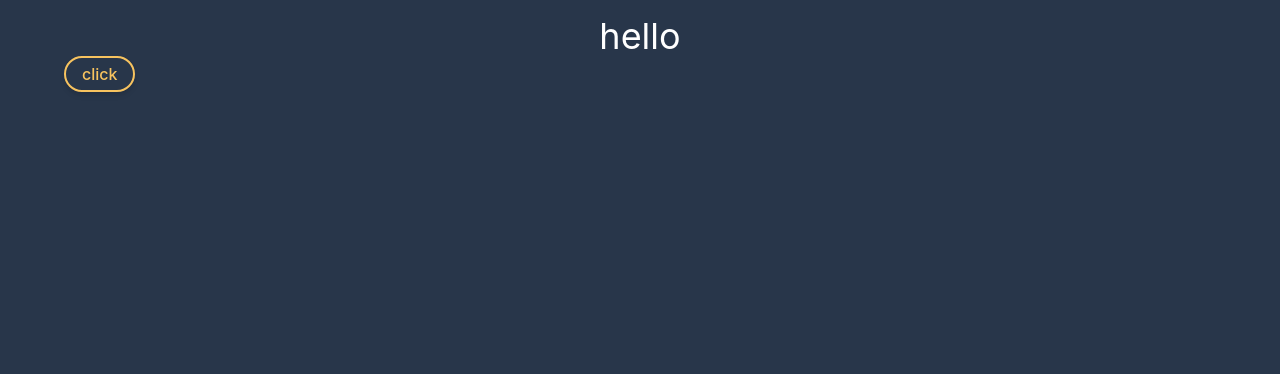
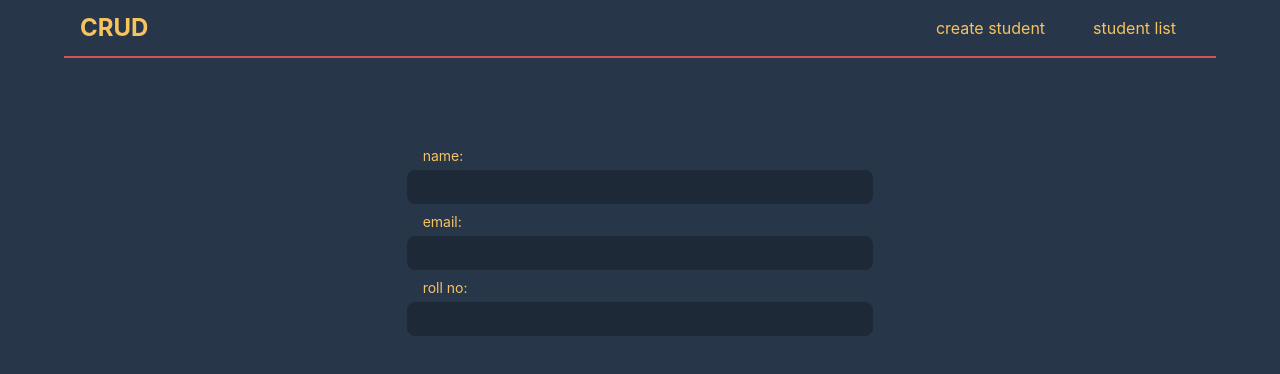
Before and after one commit to swekiiz/react-vite-crud-101, a React (Vite) app: page /create-student in a window 1280 px wide. Shown: the top 374 px of the page. Built offline with nearby package versions, Linux system fonts and the light colour scheme.

Commit message:
create form

```diff
--- /dev/null
+++ b/src/components/form/CreateStudentForm.tsx
@@ -0,0 +1,40 @@
+import React, { useState } from 'react';
+import { FormInput } from 'components/input';
+
+export const CreateStudentForm: React.FC = (): JSX.Element => {
+  const [name, setName] = useState<string>('');
+  const [email, setEmail] = useState<string>('');
+  const [rollNo, setRollNo] = useState<string>('');
+
+  const handleSubmit = () => {};
+
+  const inputClassStyle = 'my-2';
+
+  return (
+    <div className="w-full sm:w-9/12 lg:w-5/12">
+      <form onSubmit={handleSubmit}>
+        <FormInput
+          className={inputClassStyle}
+          label="name"
+          type="text"
+          value={name}
+          onChange={(e) => setName(e.target.value)}
+        />
+        <FormInput
+          className={inputClassStyle}
+          label="email"
+          type="text"
+          value={email}
+          onChange={(e) => setEmail(e.target.value)}
+        />
+        <FormInput
+          className={inputClassStyle}
+          label="roll no"
+          type="text"
+          value={rollNo}
+          onChange={(e) => setRollNo(e.target.value)}
+        />
+      </form>
+    </div>
+  );
+};
--- /dev/null
+++ b/src/components/form/index.ts
@@ -0,0 +1 @@
+export { CreateStudentForm } from './CreateStudentForm';
--- /dev/null
+++ b/src/components/input/FormInput.tsx
@@ -0,0 +1,26 @@
+import React from 'react';
+
+interface IFormInput extends React.InputHTMLAttributes<HTMLInputElement> {
+  className?: string;
+  label?: string;
+}
+
+export const FormInput: React.FC<IFormInput> = ({
+  className,
+  label = '',
+  ...rest
+}: IFormInput): JSX.Element => {
+  return (
+    <div className={className}>
+      <label>
+        <span className="text-primary block mb-1 pl-4 text-left text-sm">{label}:</span>
+        <input
+          className={`w-full px-4 py-1 bg-darkest border outline-none border-darkest focus:border-primary rounded-lg text-base text-tertiary`}
+          {...rest}
+        />
+      </label>
+    </div>
+  );
+};
+
+export default FormInput;
--- /dev/null
+++ b/src/components/input/index.ts
@@ -0,0 +1 @@
+export { FormInput } from './FormInput';
--- /dev/null
+++ b/src/components/navbar/HeaderNavbar.tsx
@@ -0,0 +1,36 @@
+import React from 'react';
+import { Link } from 'react-router-dom';
+
+export const HeaderNavbar: React.FC = (): JSX.Element => {
+  const routes = [
+    {
+      text: 'create student',
+      path: '/create-student',
+    },
+    {
+      text: 'student list',
+      path: '/student-list',
+    },
+  ];
+
+  return (
+    <nav className="border-secondary px-4 w-full border-b-2">
+      <div className="flex items-center justify-between">
+        <div className="m-0 p-0 border-0">
+          <Link to={'/'}>
+            <button className="text-primary text-center text-2xl font-bold">CRUD</button>
+          </Link>
+        </div>
+        <div>
+          {routes.map(({ path, text }, key) => (
+            <Link key={key} to={path}>
+              <button className="text-primary hover:bg-secondary px-6 py-4 hover:text-white bg-transparent transition-all duration-200 ease-in-out">
+                {text}
+              </button>
+            </Link>
+          ))}
+        </div>
+      </div>
+    </nav>
+  );
+};
--- /dev/null
+++ b/src/components/navbar/index.ts
@@ -0,0 +1 @@
+export { HeaderNavbar as Navbar } from './HeaderNavbar';
--- a/src/layouts/DesktopWrapper.tsx
+++ b/src/layouts/DesktopWrapper.tsx
@@ -1,5 +1,7 @@
 import React, { ReactNode } from 'react';
 import { Helmet } from 'react-helmet';
+import { Navbar } from 'components/navbar';
+
 interface IDesktopWrapper {
   children?: ReactNode;
   title?: string;
@@ -10,12 +12,13 @@ const DesktopWrapper: React.FC<IDesktopWrapper> = ({
   title,
 }: IDesktopWrapper): JSX.Element => {
   return (
-    <div className="bg-dark px-16 py-4 w-screen min-h-screen">
+    <div className="bg-dark px-16 w-screen min-h-screen text-white text-base">
       <Helmet>
         <meta charSet="utf-8" />
         <title>{title || 'crud-101'}</title>
       </Helmet>
-      {children}
+      <Navbar />
+      <div className="p-4">{children}</div>
     </div>
   );
 };
--- /dev/null
+++ b/src/pages/createStudent/index.tsx
@@ -0,0 +1,17 @@
+import React from 'react';
+import Desktop from 'layouts/DesktopWrapper';
+import { CreateStudentForm } from 'components/form';
+
+interface ICreateStudent {}
+
+const CreateStudent: React.FC<ICreateStudent> = ({}: ICreateStudent): JSX.Element => {
+  return (
+    <Desktop title="Create Student">
+      <div className="flex justify-center w-full mt-16">
+        <CreateStudentForm />
+      </div>
+    </Desktop>
+  );
+};
+
+export default CreateStudent;
--- /dev/null
+++ b/src/pages/studentList/index.tsx
@@ -0,0 +1,10 @@
+import React from 'react';
+import Desktop from 'layouts/DesktopWrapper';
+
+interface IStudentList {}
+
+const StudentList: React.FC<IStudentList> = ({}: IStudentList): JSX.Element => {
+  return <Desktop title="Student List">Student List</Desktop>;
+};
+
+export default StudentList;
--- a/src/routes/routes.tsx
+++ b/src/routes/routes.tsx
@@ -1,12 +1,20 @@
 import React from 'react';
 import { BrowserRouter as Router, Route, Switch } from 'react-router-dom';
 import Home from 'pages/home';
+import CreateStudent from 'pages/createStudent';
+import StudentList from 'pages/studentList';
 
 const Routes: React.FC = () => (
   <Router>
     <Switch>
-      <Route path="/">
+      <Route exact path={['/', 'home']}>
         <Home />
+      </Route>
+      <Route path={'/create-student'}>
+        <CreateStudent />
+      </Route>
+      <Route path={'/student-list'}>
+        <StudentList />
       </Route>
     </Switch>
   </Router>
--- /dev/null
+++ b/src/types/student.ts
@@ -0,0 +1,5 @@
+export interface IStudent {
+  name: string;
+  email?: string;
+  rollNo: string;
+}
--- a/tailwind.config.js
+++ b/tailwind.config.js
@@ -5,6 +5,7 @@ const palette = {
   secondary: '#d65353',
   tertiary: '#b2d3e2',
   dark: '#28364a',
+  darkest: '#1e2938',
 };
 
 module.exports = {
```
